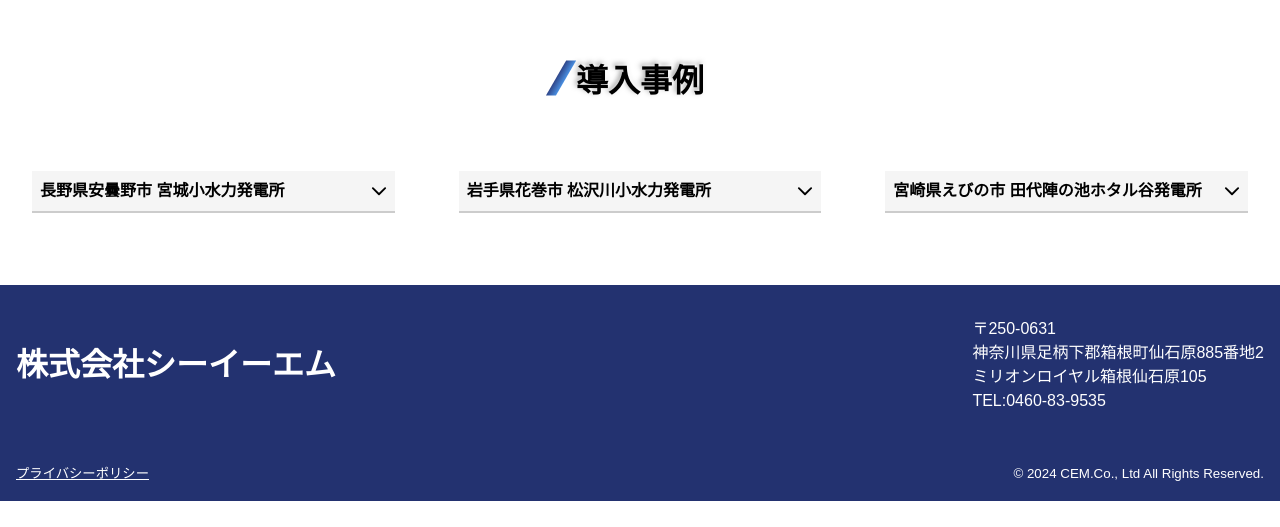
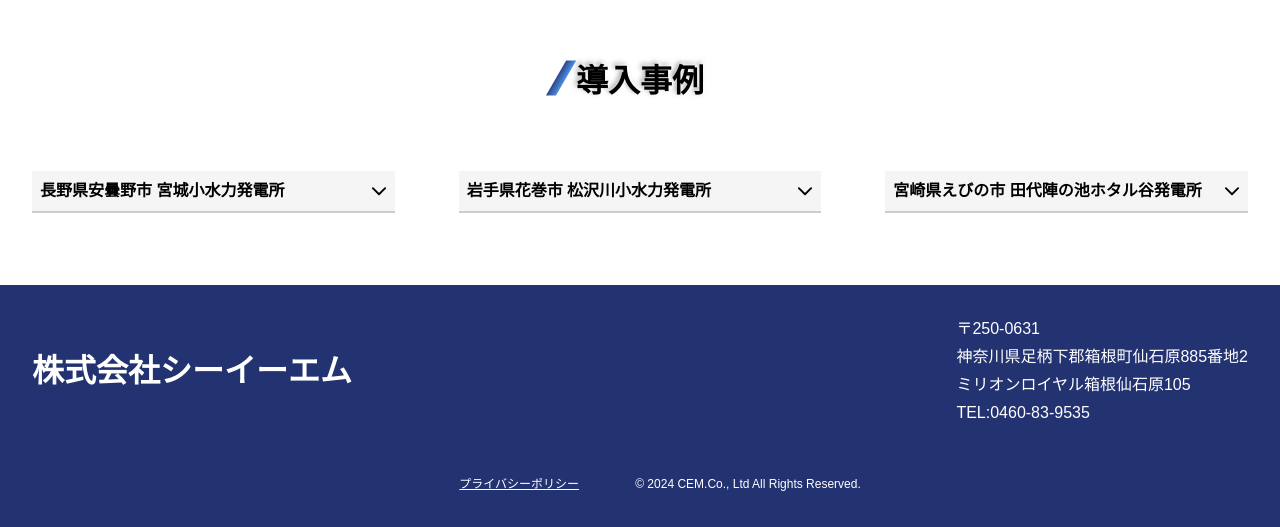
Before and after one commit to taimomo/HP_remake, a PHP site: page /httpdocs/arc.php in a window 1280 px wide. Shown: the part 3311-3838 px from the top of the page. Before the commit the page ends 3812 px from the top, so only its background shows below. Run offline with PHP 8.4, Linux system fonts and the light colour scheme; a stand-in replaces the project's code that opens the database connection; some libraries are stand-ins or nearby versions; some web fonts are replaced.

Commit message:
grid style apply to footer

```diff
--- a/httpdocs/css/style.css
+++ b/httpdocs/css/style.css
@@ -863,17 +863,19 @@ footer {
     background-color: #233270;
     color: #fff;
     text-align: center;
-    padding: 2rem 1rem 1rem;
+    padding: 2rem;
 
     .footer_container {
-        display: flex;
-        justify-content: space-between;
+        display: grid;
+        grid-template-columns: 1fr auto;
         align-items: center;
+        gap: 1rem;
         margin: 0 auto 3rem;
 
         .footer_company_name {
             font-size: 1.5rem;
             font-weight: bold;
+            text-align: left;
             h2 {
                 text-shadow: none;
             }
@@ -884,17 +886,22 @@ footer {
         }
 
         .footer_company_info {
-            display: flex;
-            flex-direction: column;
-            align-items: flex-start;
+            display: grid;
+            gap: 0.25rem;
+            justify-items: start;
+            list-style: none;
             .company_info_item {
                 padding-left: 1.5rem;
             }
         }
     }
     .footer_menu {
-        display: flex;
-        justify-content: space-between;
+        display: grid;
+        grid-template-columns: repeat(auto-fit, minmax(200px, auto));
+        justify-content: center;
+        gap: 1rem;
+        font-size: 0.9rem;
+        list-style: none;
         a {
             text-decoration: underline;
         }
@@ -903,17 +910,17 @@ footer {
 
 @media screen and (max-width: 768px) {
     footer {
-        padding: 2rem 1rem 1rem;
+        padding: 2rem;
 
         .footer_container {
-            flex-wrap: wrap;
-            justify-content: center;
-            max-width: 425px;
+            grid-template-columns: 1fr;
+            text-align: center;
+            justify-items: center;
+            gap: 1.5rem;
             margin-bottom: 2rem;
 
             .footer_company_info {
-                flex-wrap: wrap;
-                align-items: center;
+                justify-items: center;
                 .company_info_item {
                     padding: 0.5rem;
                 }
@@ -931,6 +938,7 @@ footer {
             }
             .footer_menu {
                 font-size: 0.8rem;
+                grid-template-columns: 1fr;
             }
         }
     }
```
